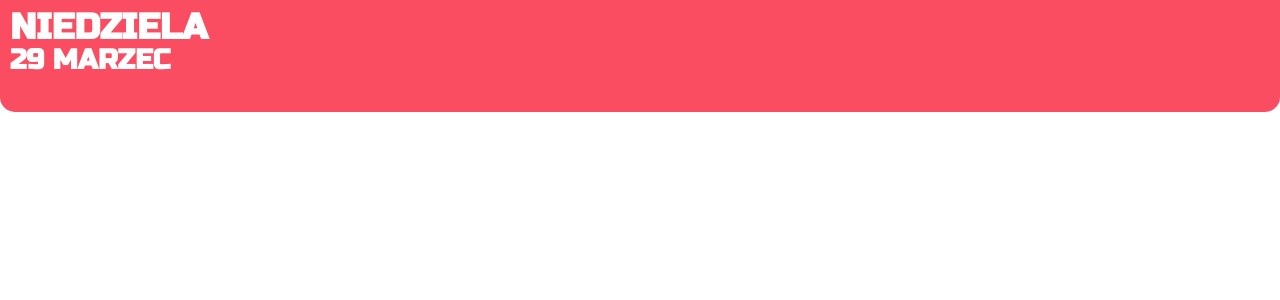
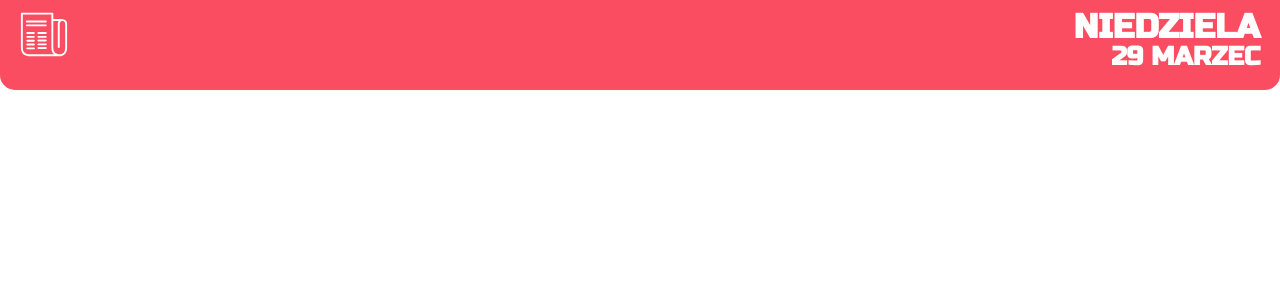
Before and after one commit to Wiiktor22/NewsApp, a React (Create React App) app: page / in a window 1280 px wide. Shown: the top 300 px of the page. Built offline with nearby package versions, Linux system fonts and the light colour scheme.

Commit message:
Create Header

```diff
--- a/src/components/sections/header/Date/Date.js
+++ b/src/components/sections/header/Date/Date.js
@@ -4,13 +4,14 @@ import styled from 'styled-components';
 const Wrapper = styled.div`
     color: white;
     font-family: 'Russo One', sans-serif;
+    text-align: right;
 `;
 
 const ShowData = styled.h2`
-    font-size: ${({ small }) => small ? '2.8rem' : '3.6rem'};
+    font-size: ${({ small }) => small ? '2.6rem' : '3.4rem'};
     font-weight: 600;
     padding: 0;
-    line-height: ${({ small }) => small ? '2.8rem' : '3.6rem'};
+    line-height: ${({ small }) => small ? '2.6rem' : '3.4rem'};
 `;
 
 const Date = () => {
--- a/src/components/sections/header/Header.js
+++ b/src/components/sections/header/Header.js
@@ -1,18 +1,27 @@
 import React from 'react';
 import styled from 'styled-components';
 import Date from './Date/Date';
+import NewsImg from './../../../assets/news.svg';
 
-const HeaderWrapper = styled.div`
-    padding: 10px;
-    height: 14vh;
+const HeaderWrapper = styled.header`
+    display: flex;
+    justify-content: space-between;
+    padding: 10px 20px;
+    height: 90px;
     width: 100%;
     background-color: #FA4D61;
     border-radius: 0 0 15px 15px;
 `;
 
+const Logo = styled.img`
+    height: 48px;
+    width: 48px;
+`;
+
 const Header = () => {
     return (
         <HeaderWrapper>
+            <Logo src={NewsImg} />
             <Date />
         </HeaderWrapper>
     );
```
Also changed, not shown: src/assets/news.svg (added).
